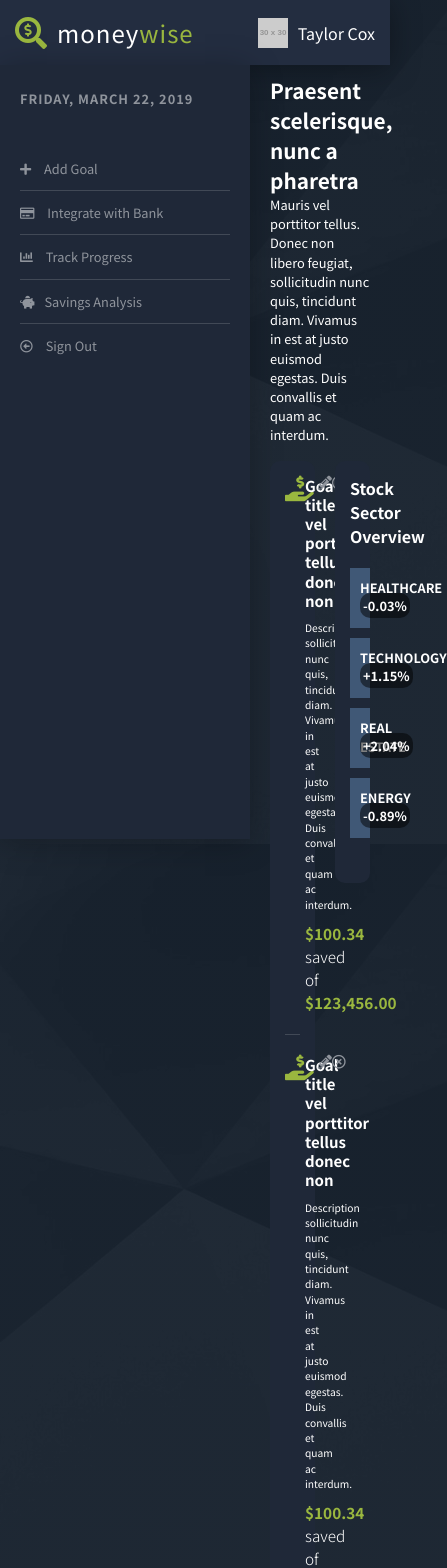
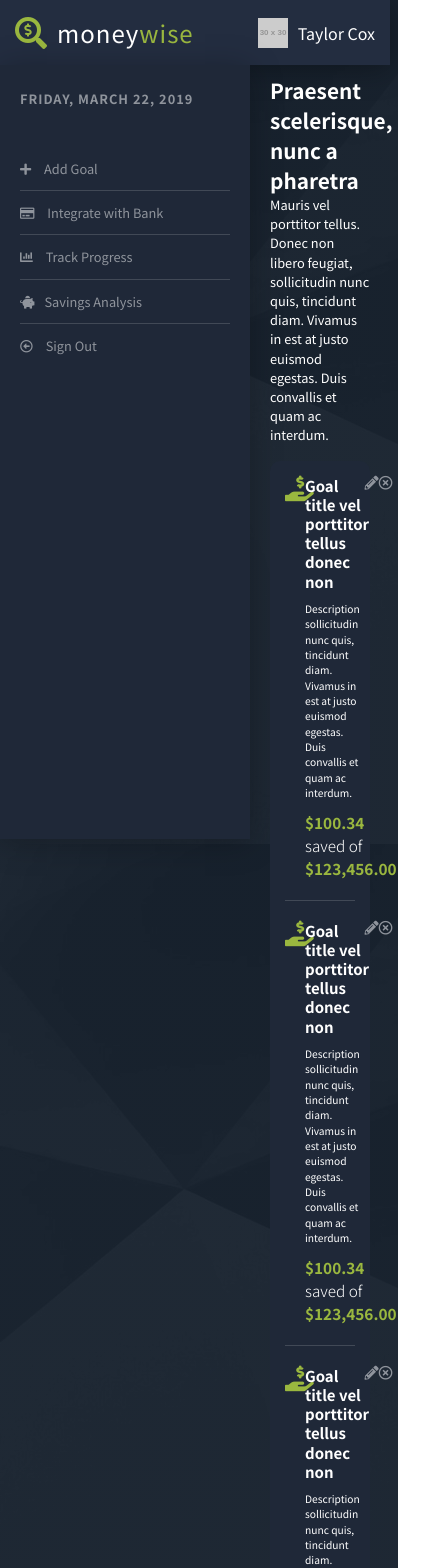
Before and after one commit to taydunworth/financial-goal-planner, a Vue app: page / in a window 390 px wide. Shown: the top 1568 px of the page, 447 px wide, since content can reach past the window. Built offline with nearby package versions, Linux system fonts and the light colour scheme; no server answers.

Commit message:
Starts responsive styling

```diff
--- a/src/App.vue
+++ b/src/App.vue
@@ -94,4 +94,14 @@ p, li {
   flex-direction: column;
   justify-content: space-between;
 }
+
+@media (max-width: 1000px) {
+  .content-inner-body {
+    flex-direction: column;
+  }
+
+  .left-side, .right-side {
+    width: 100%;
+  }
+}
 </style>
```
